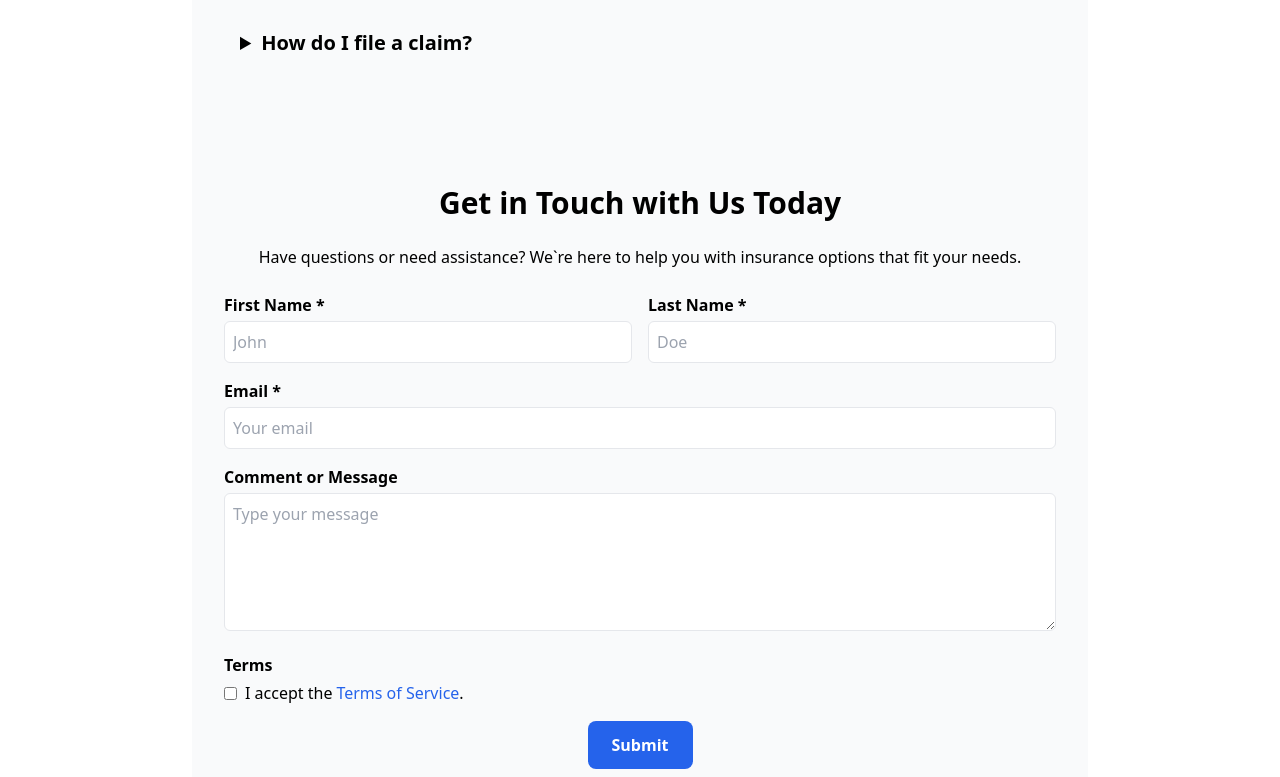
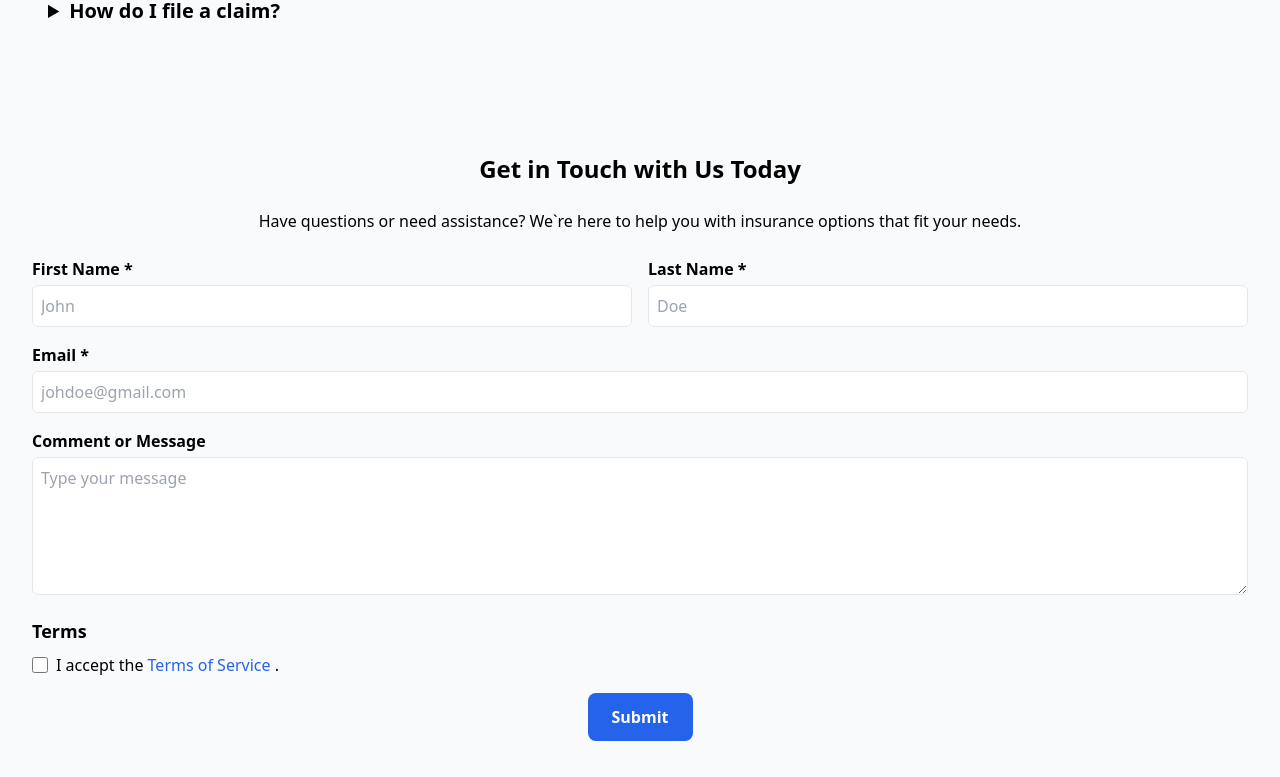
Before and after one commit to cristian9217/insurance-page, a plain HTML site: page faqs.html in a window 1280 px wide. Shown: the part 763-1540 px from the top of the page. Drawn offline with nearby package versions, Linux system fonts and the light colour scheme.

Commit message:
Revise FAQ page structure and content
Updated FAQ page layout and content for clarity and improved user experience.

```diff
--- a/faqs.html
+++ b/faqs.html
@@ -24,8 +24,8 @@
             <h1 class="text-3xl font-bold">Wealth and Health Insurance Agency</h1>
         </header>
 
-        <section class="py-12 px-8 bg-gray-50 text-left max-w-4xl mx-auto">
-            <h2 class="text-3xl font-bold text-center mb-6">
+        <section class="py-12 px-8 bg-gray-50">
+            <h2 class="text-2xl font-bold text-center mb-6">
                 Answers to Your Insurance Questions
             </h2>
 
@@ -87,8 +87,8 @@
             </details>
         </section>
 
-        <section class="py-12 px-8 bg-gray-50 text-left max-w-4xl mx-auto">
-            <h2 class="text-3xl font-bold text-center mb-6">Get in Touch with Us Today</h2>
+        <section  class="py-12 px-8 bg-gray-50">
+            <h2 class="text-2xl font-bold text-center mb-6">Get in Touch with Us Today</h2>
             <p class="text-center mb-6">
                 Have questions or need assistance? We`re here to help you with
                 insurance options that fit your needs.
@@ -109,22 +109,27 @@
                 </div>
                 <div>
                     <label class="block mb-1 font-semibold" for="email">Email *</label>
-                    <input type="email" id="email" class="w-full border rounded-md p-2" placeholder="Your email"
-                        required>
+                    <input type="email" id="email" class="w-full border rounded-md p-2"
+                        placeholder="johdoe@gmail.com" required>
                 </div>
                 <div>
                     <label class="block mb-1 font-semibold" for="message">Comment or Message</label>
                     <textarea id="message" class="w-full border rounded-md p-2" rows="5"
                         placeholder="Type your message"></textarea>
                 </div>
-                <div class="mb-4">
-                    <label class="block mb-1 font-semibold" for="terms">Terms</label>
-                    <label class="flex items-center cursor-pointer">
-                        <input type="checkbox" id="terms" class="mr-2" required>
-                        I accept the <a href="https://wealthhealthplans.com/en/privacy-notice/"
-                        target="_blank" class="text-blue-600 hover:underline ml-1">
-                        Terms of Service</a>.
-                    </label>
+                <div class="mb-8">
+                    <fieldset>
+                        <legend class="text-lg font-semibold">Terms</legend>
+                        <label for="terms" class="flex items-center cursor-pointer mt-2">
+                            <input type="checkbox" id="terms" class="mr-2 w-4 h-4" required>
+                            <span>
+                            I accept the <a href="https://wealthhealthplans.com/en/privacy-notice/"
+                                target="_blank" class="text-blue-600 hover:underline">
+                                Terms of Service
+                            </a>.
+                            </span>
+                        </label>
+                    </fieldset>
                 </div>
                 <div class="text-center">
                     <button type="submit" class="bg-blue-600 text-white font-semibold
@@ -155,7 +160,6 @@
                         <a href="#" class="hover:underline">Quote</a>
                     </li>
                 </ul>
-
                 <ul class="flex flex-col gap-2">
                     <li>
                         <a href="#" class="hover:underline">Privacy Notice</a>
```
